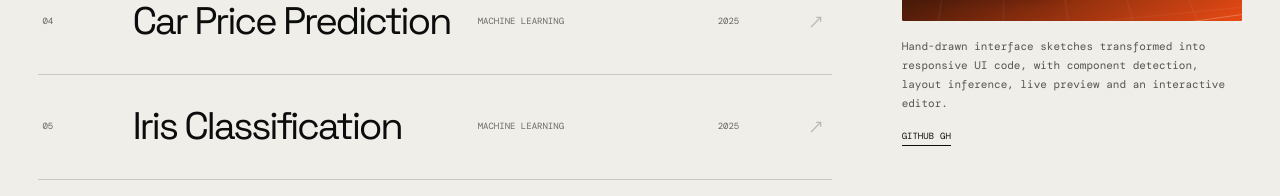
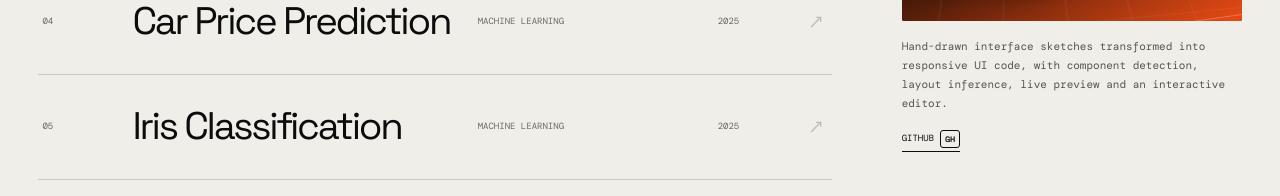
Before and after one commit to Rixshi04/portfolio-, a Next.js app: page / in a window 1280 px wide. Shown: the part 1560-1756 px from the top of the page. Built offline with nearby package versions, Linux system fonts and the light colour scheme.

Commit message:
Style social brand marks

```diff
--- a/app/globals.css
+++ b/app/globals.css
@@ -571,6 +571,19 @@ button { border: 0; background: none; }
 
 .socialGrid a:hover { padding-left: 8px; }
 
+.brandMark {
+  min-width: 18px;
+  height: 18px;
+  display: inline-grid;
+  place-items: center;
+  padding: 0 4px;
+  border: 1px solid currentColor;
+  border-radius: 3px;
+  font: 700 8px/1 "Space Grotesk", sans-serif;
+  letter-spacing: -.04em;
+  text-transform: none;
+}
+
 .footer {
   display: flex;
   justify-content: space-between;
```
